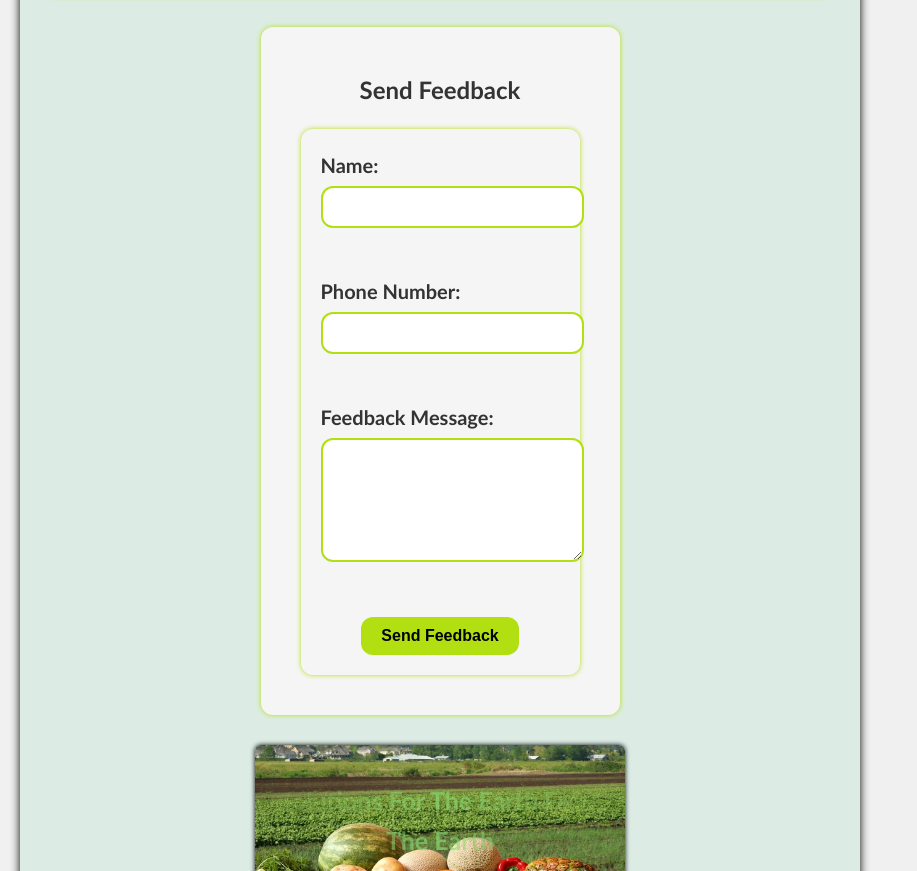
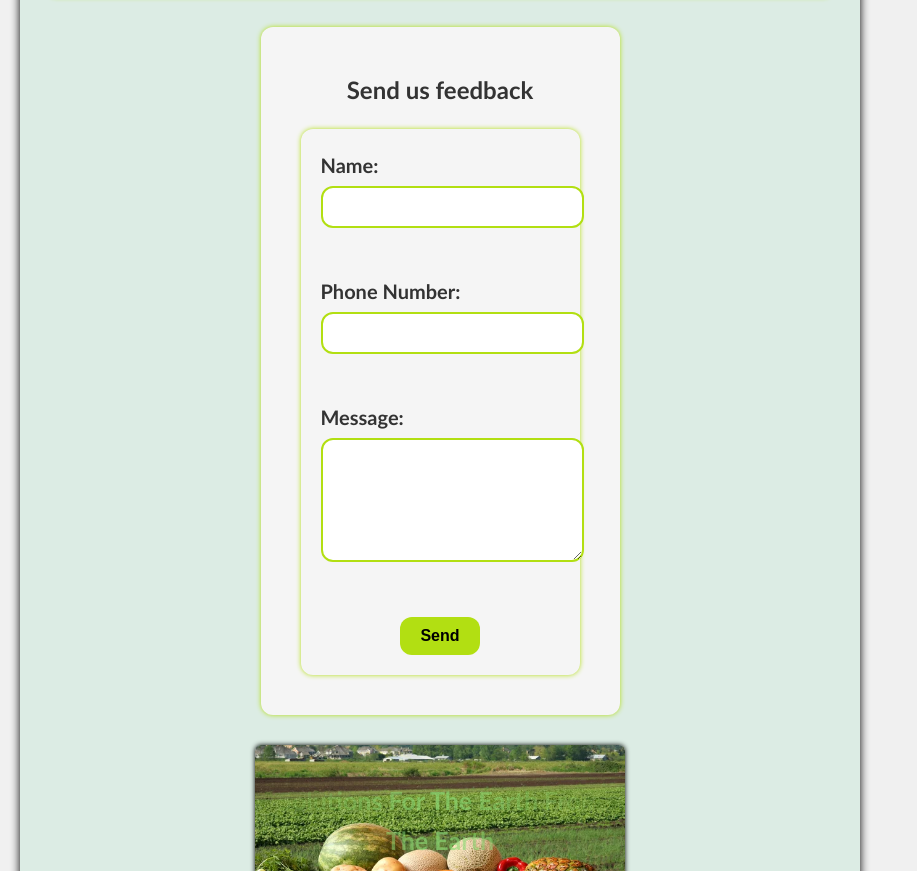
Before and after one commit to Ben1464/GrowMate-Kenya, a website: page public/index.html in a window 1280 px wide. Shown: the part 1039-1910 px from the top of the page, without its empty margins (0-917 px from the left). Drawn offline with Linux system fonts and the light colour scheme.

Commit message:
adjusted the feedback form

```diff
--- a/public/index.html
+++ b/public/index.html
@@ -56,7 +56,7 @@
             <div id="contactList" style="display: none;"></div>
         </div>
         <div id="feedbackForm">
-            <h3>Send Feedback</h3>
+            <h3>Send us feedback</h3>
             <form id="feedbackForm">
                 <label for="name">Name:</label>
                 <input type="text" id="name" name="name" required><br><br>
@@ -64,10 +64,10 @@
                 <label for="phone">Phone Number:</label>
                 <input type="text" id="phone" name="phone" required><br><br>
 
-                <label for="message">Feedback Message:</label>
+                <label for="message"> Message:</label>
                 <textarea id="message" name="message" rows="4" required></textarea><br><br>
 
-                <button type="button" onclick="sendFeedback()">Send Feedback</button>
+                <button type="button" onclick="sendFeedback()">Send </button>
             </form>
         </div>
 
```
